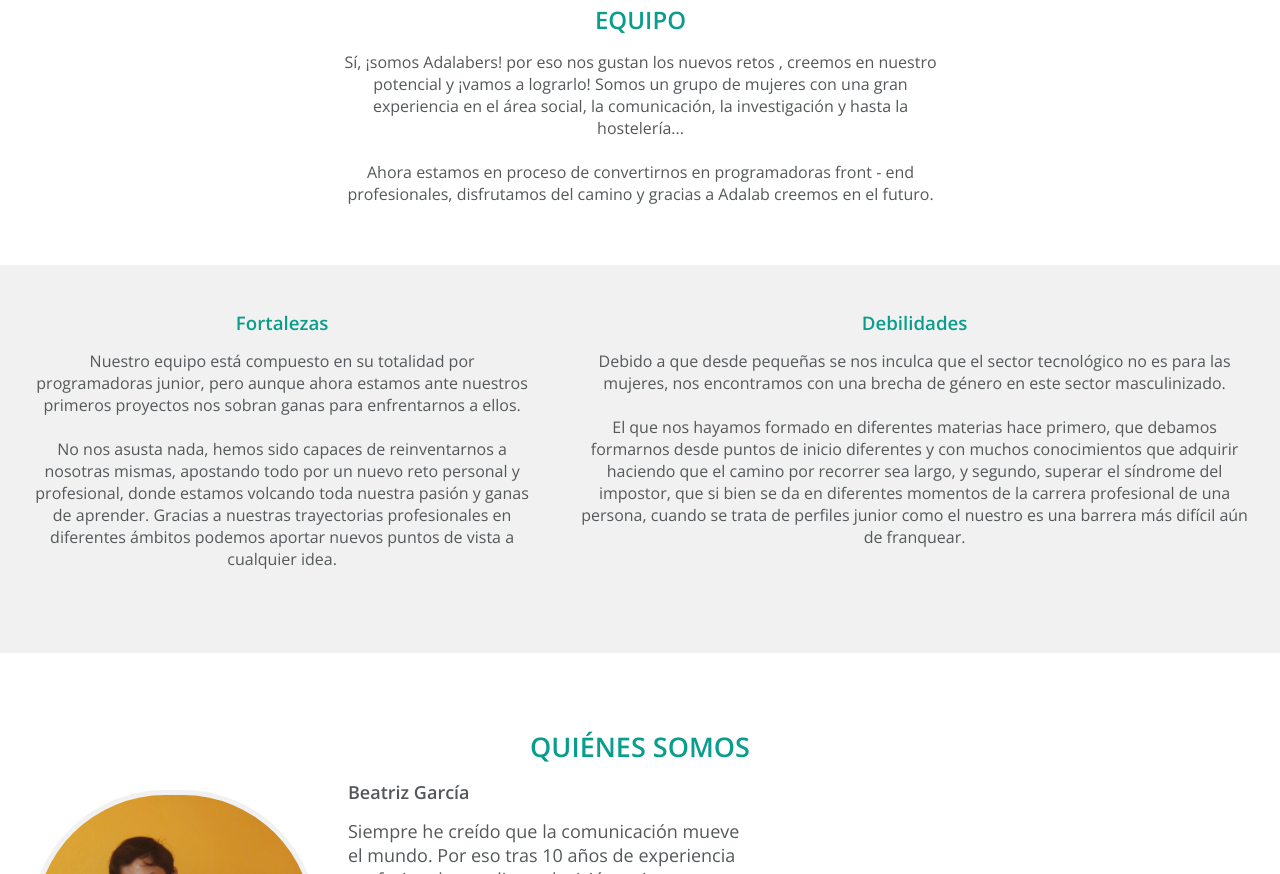
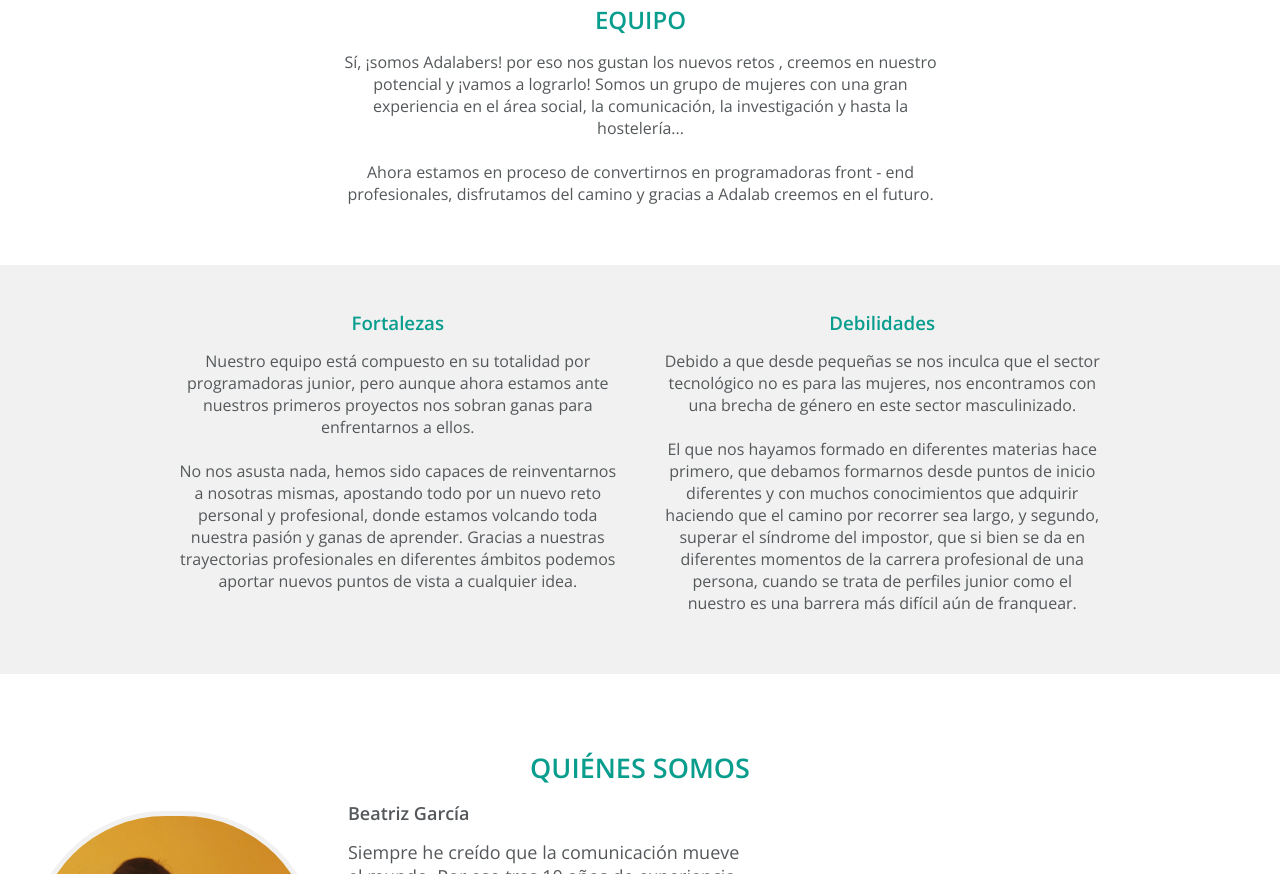
Before and after one commit to joanajimfer/e-s1-holamundo, a plain HTML site: page index.html in a window 1280 px wide. Shown: the part 562-1436 px from the top of the page. Drawn offline with nearby package versions, Linux system fonts and the light colour scheme.

Commit message:
css for group, weakness part without triangle

```diff
--- a/css/style.css
+++ b/css/style.css
@@ -394,6 +394,8 @@ span { position: relative;
 .informacion-grupo {
     margin-top: 45px;
     margin-bottom: 60px;
+    margin-left: 45px;
+    margin-right: 45px;
  }
 .titulo-equipo {
      margin-top: 45px;
@@ -407,10 +409,15 @@ span { position: relative;
  }
  .fortalezas {
      padding-right: 15px;
+     padding-left: 45px;
+     width: 50%;
  }
  .debilidades {
      padding-left: 15px;
      margin-top: 0px;
+     padding-right: 45px;
+     padding-bottom: 0px;
+     width: 50%;
  }
  .dafo-de {
      color: #099d8d;
@@ -558,9 +565,22 @@ span { position: relative;
 }
 .fortalezas {
     padding-right: 22px;
+    padding-left: 0px;
+    width: 50%;
 }
 .debilidades {
     padding-left: 23px;
+    padding-right: 0px;
+    width: 50%;
+}
+.fortalezas-debilidades {
+    width: 924px;
+    margin: auto;
+}
+.fondo-fort-deb {
+    background-color: #f1f1f1;
+    padding-left: 45px;
+    padding-right: 45px;
 }
     /* main*/
 
--- a/index.html
+++ b/index.html
@@ -41,6 +41,7 @@
                     Somos un grupo de mujeres con una gran experiencia en el área social, la comunicación, la investigación y hasta la hostelería...
                  </p><br><p>Ahora estamos en proceso de convertirnos en programadoras front - end profesionales, disfrutamos del camino y gracias a Adalab creemos en el futuro.</p>
             </section>
+            <section class="fondo-fort-deb">
                 <section class="fortalezas-debilidades">
                     <section class="fortalezas">
                         <div class="triangulo"></div>
@@ -54,6 +55,7 @@
                 <p>Debido a que desde pequeñas se nos inculca que el sector tecnológico no es para las mujeres, nos encontramos con una brecha de género en este sector masculinizado.
                 </p><br><p>El que nos hayamos formado en diferentes materias hace primero, que debamos formarnos desde puntos de inicio diferentes y con muchos conocimientos que adquirir haciendo
                     que el camino por recorrer sea largo, y segundo, superar el síndrome del impostor, que si bien se da en diferentes momentos de la carrera profesional de una persona, cuando se trata de perfiles junior como el nuestro es una barrera más difícil aún de franquear.</p>
+            </section>
             </section>
             </section>
         </section>
```
Lines whose indentation alone changed are shown as unchanged.
